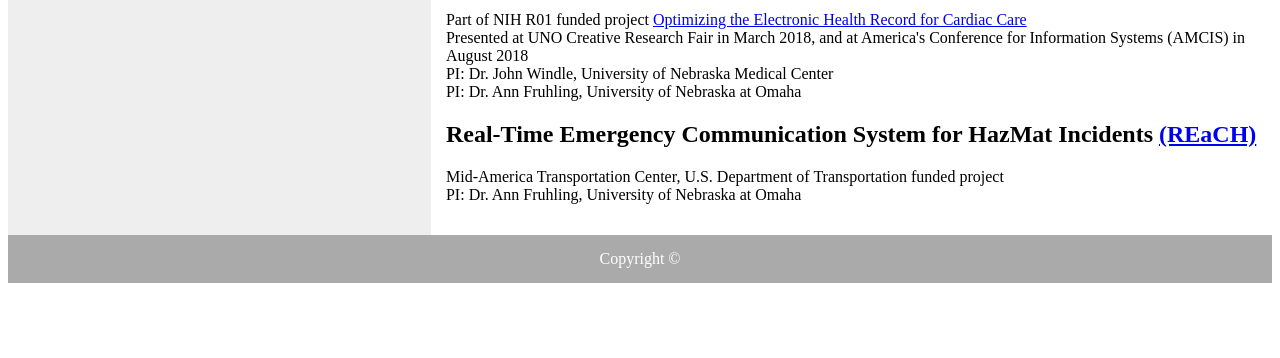
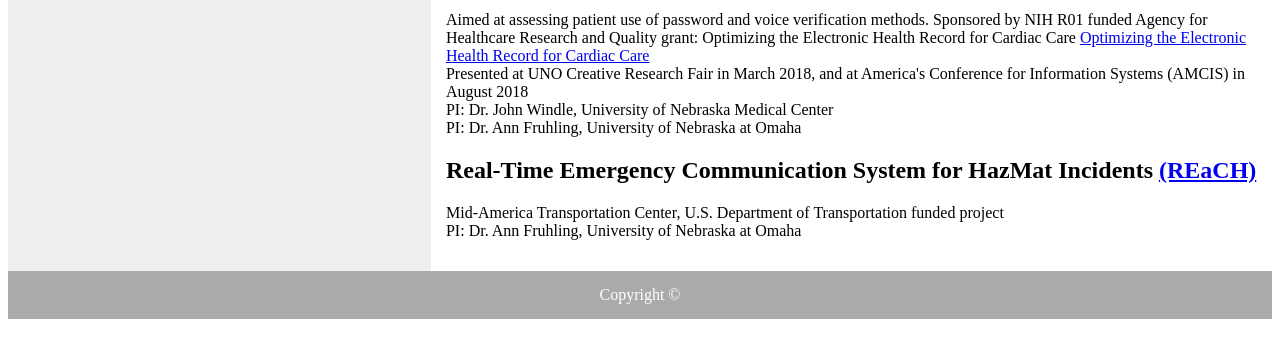
Before and after one commit to jenimrose/jenimrose.github.io, a plain HTML site: page index.htm in a window 1280 px wide. Shown: the part 266-624 px from the top of the page. Drawn offline with Linux system fonts and the light colour scheme.

Commit message:
Update index.htm

```diff
--- a/index.htm
+++ b/index.htm
@@ -62,7 +62,7 @@ footer {background: #aaa;color:white;}
 
 <article class="article">
   <h1>Evaluation of Voice Authentication for Patient Health Record Access</h1>
-  <p>Part of NIH R01 funded project <a href = "https://healthit.ahrq.gov/ahrq-funded-projects/optimizing-electronic-health-record-cardiac-care"> Optimizing the Electronic Health Record for Cardiac Care </a>
+  <p>Aimed at assessing patient use of password and voice verification methods. Sponsored by NIH R01 funded Agency for Healthcare Research and Quality grant: Optimizing the Electronic Health Record for Cardiac Care  <a href = "https://healthit.ahrq.gov/ahrq-funded-projects/optimizing-electronic-health-record-cardiac-care"> Optimizing the Electronic Health Record for Cardiac Care </a>
 <br> Presented at UNO Creative Research Fair in March 2018, and at America's Conference for Information Systems (AMCIS) in August 2018<br>PI: Dr. John Windle, University of Nebraska Medical Center<br>PI: Dr. Ann Fruhling, University of Nebraska at Omaha</p>
 <h1>Real-Time Emergency Communication System for HazMat Incidents <a href = "https://rip.trb.org/View/1503413"> (REaCH) </a></h1>
   <p>Mid-America Transportation Center, U.S. Department of Transportation funded project
```
